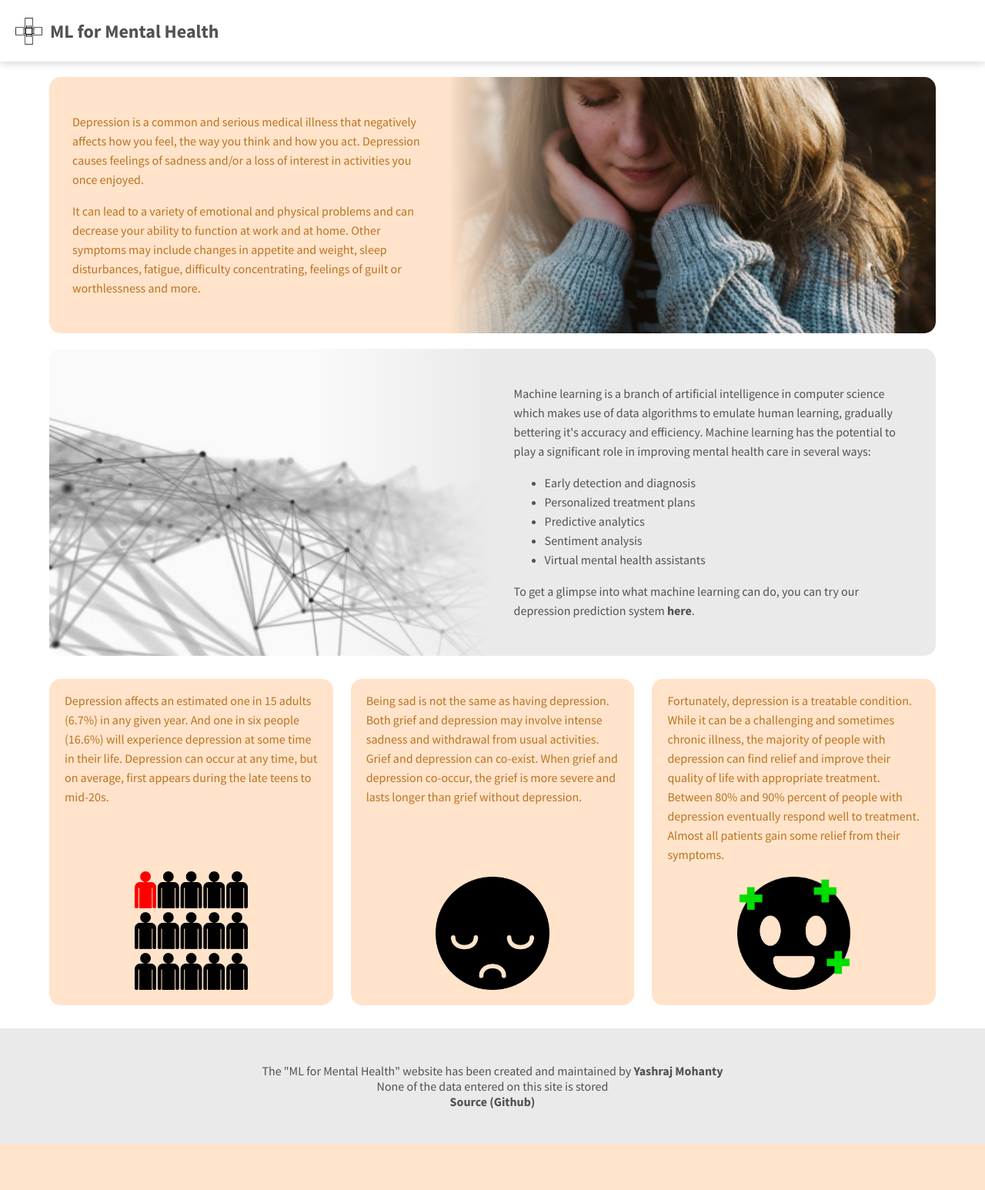
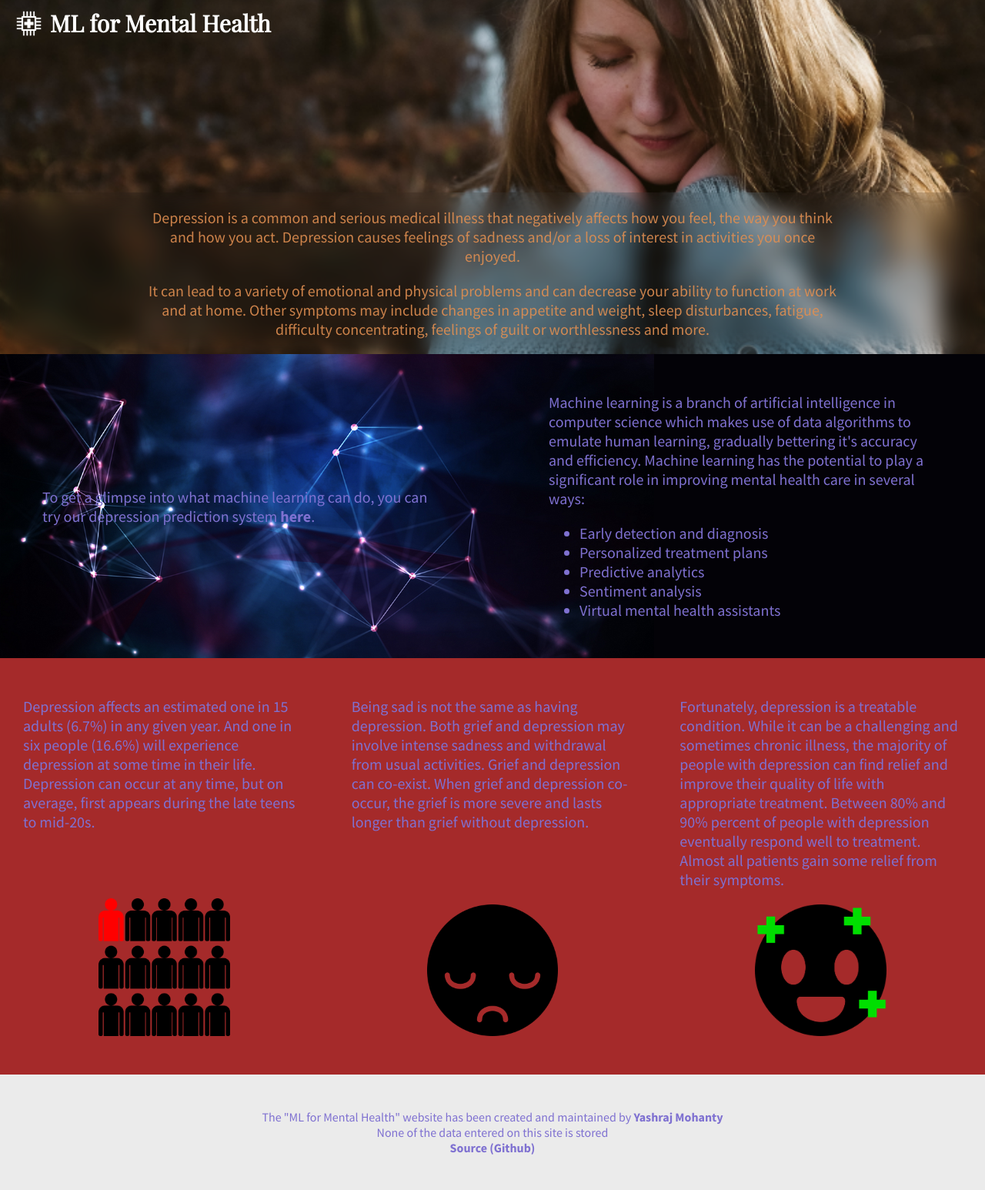
Before and after one commit to YashrajMohanty/Depression-Detection-System, a Flask app: page /home in a window 1280 px wide. Shown: the whole page at 77% size. Before the commit the page ends 1486 px from the top, so only its background shows below. Run offline with Flask 3, Linux system fonts and the light colour scheme.

Commit message:
First commit

```diff
--- a/static/DepressoWebHome.css
+++ b/static/DepressoWebHome.css
@@ -1,103 +1,104 @@
+@import url('https://fonts.googleapis.com/css2?family=Playfair+Display&display=swap');
+@import url("https://fonts.googleapis.com/css2?family=Source+Sans+Pro:wght@400;700&display=swap");
+
 :root {
-    --secondary-gold: #ffe3ca;
-    --secondary-gray: rgb(234, 234, 234);
-    --gold-text: rgb(187, 115, 32);
-    --gray-text: rgb(82, 82, 82);
+    --tertiary-bg: hsl(0.5turn, 0%, 92%);
+    --tertiary-fg: hsl(249, 51%, 63%);
 }
 
 body {
     margin: 0;
     font-family: 'Source Sans Pro', sans-serif;
-    background-color: white;
-    color: var(--gray-text);
+    font-size: 1.25rem;
+    line-height: 25px;
+    background-color: black;
+    color: var(--tertiary-fg);
     display: flex;
-    align-items: center;
     flex-direction: column;
 }
-div {
-    margin: 10px;
-}
 nav {
-    background-color: white;
-    box-shadow: 0px 2px 10px 0px lightgrey;
+    background-color: transparent;
     width: 100vw;
-    height: 80px;
+    height: 60px;
     position: fixed;
     top: 0px;
     display: flex;
     align-items: center;
 }
-    #nav-icon {
+    nav h2 {
+        font-family: 'Playfair Display', serif;
+        color: white;
+    }
+    nav img {
         margin-left: 20px;
         margin-right: 10px;
         height: 35px;
         width: 35px;
     }
 
-p {
-    font-size: medium;
-}
 a {
     font-weight: 700;
-    color: var(--gray-text);
+    color: var(--tertiary-fg);
     text-decoration: none;
 }
     a:hover {
-        color: var(--gold-text);
+        color: gold;
     }
 
 
-#abstract-1 {
-    width: 90vw;
+#abstract-depression {
+    display: flex;
+    justify-content: center;
+    background: url(WebImages/SadBlondeTeenager.png) center center/cover no-repeat;
+    padding-top: 250px;
+}
+    #abstract-depression-text {
+        backdrop-filter: blur(15px) brightness(90%);
+    }
+    #abstract-depression-text p {
+        margin-inline: auto;
+        text-align: center;
+        color: hsl(26, 70%, 60%);
+        opacity: 0.9;
+        width: 70%;
+    }
+
+#abstract-ml {
     display: flex;
     align-items: center;
-    background: linear-gradient(90deg, var(--secondary-gold) 45%, rgba(255, 255, 255, 0) 60%), url(WebImages/SadBlondeTeenager.png) center center/cover no-repeat;
-    background-color: transparent;
-    border-radius: 15px;
-    margin-top: 100px;
+    background: url(WebImages/NeuralNetwork.png) center center/cover no-repeat;
+    padding-block: 30px;
+    justify-content: space-between;
+    backdrop-filter: blur(15px);
 }
-    #abstract-1-text {
-        line-height: 25px;
-        color: var(--gold-text);
-        padding: 20px;
+    #abstract-ml-text-1 {
+        padding-left: 55px;
         width: 40%;
     }
-#abstract-2 {
-    width: 90vw;
+    #abstract-ml-text-2 {
+        padding-right: 55px;
+        width: 40%;
+    }
+
+
+#abstract-3 {
     display: flex;
-    align-items: center;
-    flex-direction: row-reverse;
-    background: linear-gradient(90deg, rgba(255, 255, 255, 0) 30%, var(--secondary-gray) 50%), url(WebImages/NeuralNetwork.png) center center/cover no-repeat;
-    background-color: transparent;
-    border-radius: 15px;
+    justify-content: space-evenly;
+    overflow: hidden;
 }
-    #abstract-2-text {
-        line-height: 25px;
-        padding: 20px;
-        width: 45%;
-    }
-#abstract-3 {
-    width: 90vw;
-    display: flex;
-    justify-content: space-between;
-}
-    .abstract-3-text{
+    .abstract-3-text {
+        padding-block: 30px;
         display: flex;
+        flex-basis: 100%;
         flex-direction: column;
         align-items: center;
-        margin-left: 0;
-        margin-right: 0;
         line-height: 25px;
-        width: 32%;
-        background: var(--secondary-gold);
-        color: var(--gold-text);
-        border-radius: 15px;
+        background: brown;
     }
-    .abstract-3-text p{
-        padding-left: 20px;
-        padding-right: 20px;
+    .abstract-3-text p {
+        padding-inline: 30px;
     }
-    .abstract-3-text img{
+    .abstract-3-text img {
         margin-left: auto;
         margin-right: auto;
         margin-top: auto;
@@ -106,25 +107,15 @@ a {
     }
 
 
-#result {
-    display: flex;
-    justify-content: center;
-    align-items: center;
-    width: 90vw;
-    height: 100px;
-    background-color: var(--secondary-gray);
-    text-align: center;
-    border-radius: 10px;
-}
-
-
 #footer {
+    font-size: 1rem;
+    line-height: 20px;
     display: flex;
     justify-content: center;
     align-items: center;
     width: 100%;
     height: 150px;
-    background-color: var(--secondary-gray);
+    background-color: var(--tertiary-bg);
     text-align: center;
     margin-bottom: 0;
 }
--- a/static/DepressoWebHome.js
+++ b/static/DepressoWebHome.js
@@ -1,12 +1,9 @@
 const url = 'http://127.0.0.1:5000/home/'
 
 window.onscroll = function(){
-    navScrollAnimation();
+    getScrollPercent();
 };
-function navScrollAnimation(){
-    const navText = document.getElementById("nav-text");
-    const navBar = document.querySelector("nav");
-    const navHeight = 80; // 80px
+function getScrollPercent(){
     const winScroll = document.body.scrollTop || document.documentElement.scrollTop;
     const height = document.documentElement.scrollHeight - document.documentElement.clientHeight;
     let scrollPercent = winScroll / height;
@@ -14,8 +11,22 @@ function navScrollAnimation(){
     if (scrollPercent > 1){
         scrollPercent = 1;
     }
-    navText.style.opacity = 1 - scrollPercent; // navbar text opacity
+
+    //navbarShrink(scrollPercent);
+    navbarTextOpacityAnimation(scrollPercent);
+}
+
+/*
+function navbarShrinkAnimation(scrollPercent) {
+    const navBar = document.querySelector("nav");
+    const navHeight = 80; // 80px
     let newNavHeight = navHeight - (scrollPercent * navHeight * 0.3); // navbar shrinks to 70% (1-0.3) of its size
     newNavHeight = newNavHeight+"px";
     navBar.style.height = newNavHeight;
 }
+*/
+
+function navbarTextOpacityAnimation(scrollPercent) {
+    const navText = document.getElementById("nav-text");
+    navText.style.opacity = 1 - scrollPercent; // navbar text opacity
+}
--- a/templates/DepressoWebHome.html
+++ b/templates/DepressoWebHome.html
@@ -4,9 +4,6 @@
         <title>ML for Mental Health</title>
         <link rel="stylesheet" href="{{ url_for('static', filename='DepressoWebHome.css') }}">
         <link rel="icon" href="{{ url_for('static', filename='WebImages/MLMHtabicon.png') }}">
-        <link rel="preconnect" href="https://fonts.googleapis.com">
-        <link rel="preconnect" href="https://fonts.gstatic.com" crossorigin>
-        <link href="https://fonts.googleapis.com/css2?family=Source+Sans+Pro:wght@400;700&display=swap" rel="stylesheet">
     </head>
     <script src="{{ url_for('static', filename='DepressoWebHome.js') }}"></script>
     <body>
@@ -15,8 +12,8 @@
             <h2 id="nav-text">ML for Mental Health</h2>
         </nav>
 
-            <div id="abstract-1">
-                <div id="abstract-1-text">
+            <div id="abstract-depression">
+                <div id="abstract-depression-text">
                     <p>
                         Depression is a common and serious medical illness
                         that negatively affects how you feel, the way you
@@ -35,8 +32,15 @@
                 </div>
             </div>
 
-            <div id="abstract-2">
-                <div id="abstract-2-text">
+            <div id="abstract-ml">
+                <div id="abstract-ml-text-1">
+                    <p>
+                        To get a glimpse into what machine learning can do,
+                        you can try our depression prediction system
+                        <a href="http://127.0.0.1:5000/depdet">here</a>.
+                    </p>
+                </div>
+                <div id="abstract-ml-text-2">
                     <p>
                         Machine learning is a branch of artificial intelligence in
                         computer science which makes use of data algorithms
@@ -50,16 +54,11 @@
                             <li>Sentiment analysis</li>
                             <li>Virtual mental health assistants</li>
                         </ul>
-                        To get a glimpse into what machine learning can do,
-                        you can try our depression prediction system
-                        <a href="http://127.0.0.1:5000/depdet">here</a>.
                     </p>
-
                 </div>
             </div>
 
             <div id="abstract-3">
-
                 <div class="abstract-3-text">
                     <p>
                         Depression affects an estimated one in 15 adults (6.7%) in any
@@ -93,7 +92,6 @@
                     </p>
                     <img src="{{ url_for('static', filename='WebImages/dep3.png') }}">
                 </div>
-
             </div>
 
         <div id="footer">
```
Also changed, not shown: static/WebImages/MLMHicon.png, static/WebImages/MLMHtabicon.png, static/WebImages/NeuralNetwork.png.
